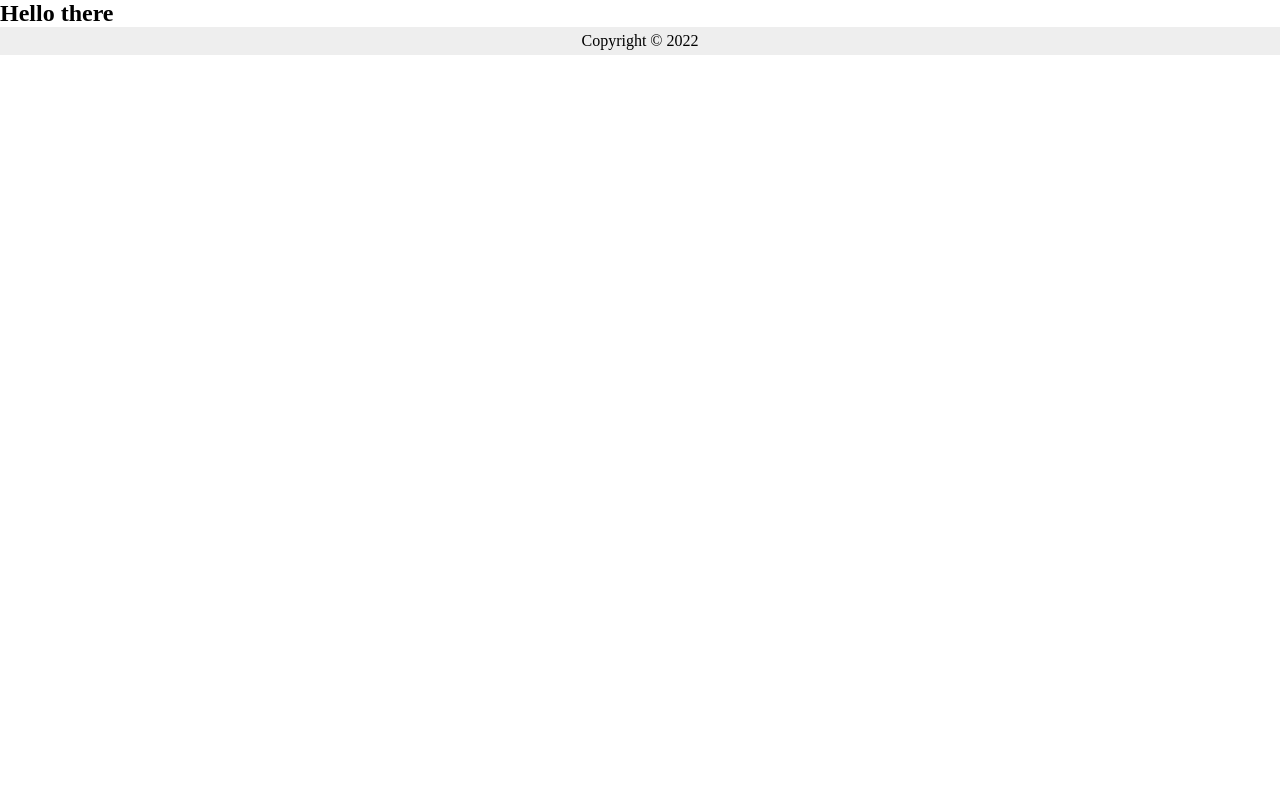
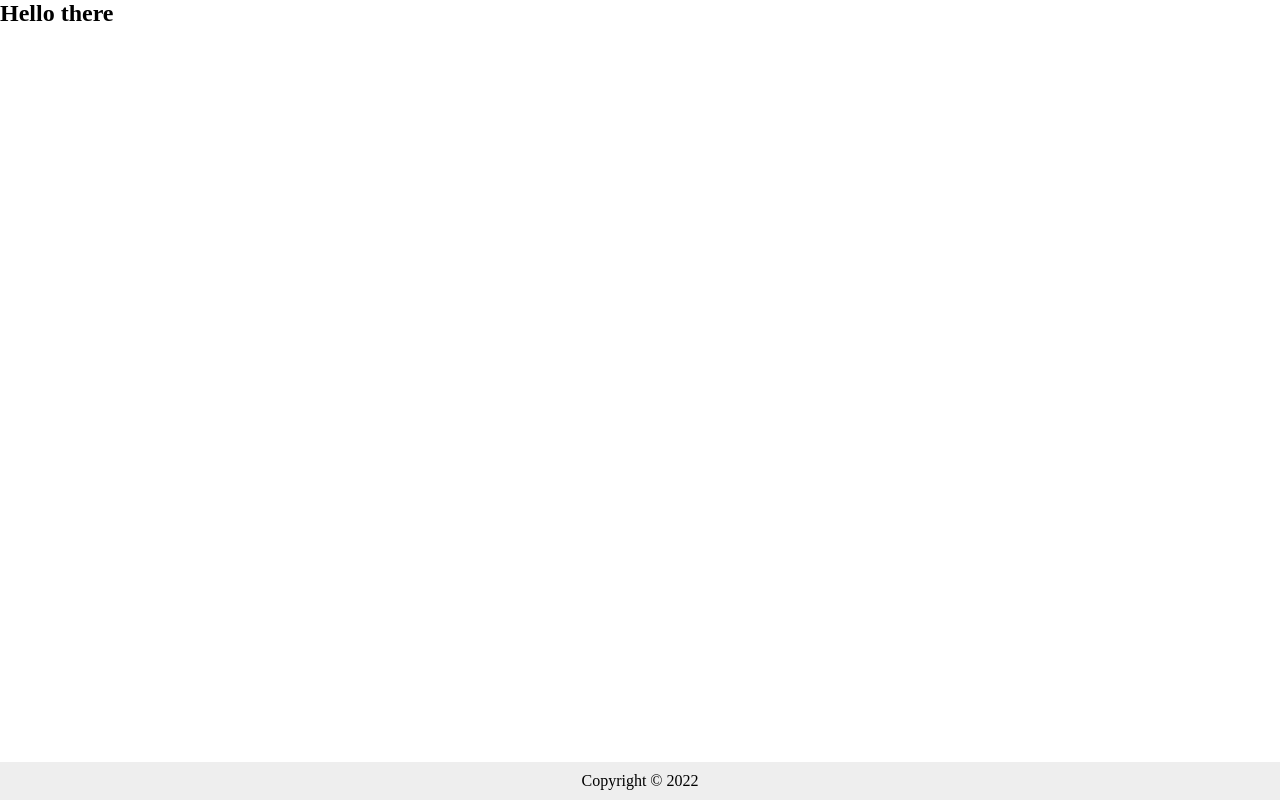
Before and after one commit to wuletawwonte/leaderboard, a website built with webpack: page src/index.html in a window 1280 px wide. Built offline with nearby package versions, Linux system fonts and the light colour scheme.

Commit message:
style footer section

```diff
--- a/src/style.css
+++ b/src/style.css
@@ -13,6 +13,9 @@
 
 footer {
   text-align: center;
-  padding: 5px;
+  padding: 10px 0;
   background-color: var(--gray);
+  position: absolute;
+  bottom: 0;
+  width: 100%;
 }
```
